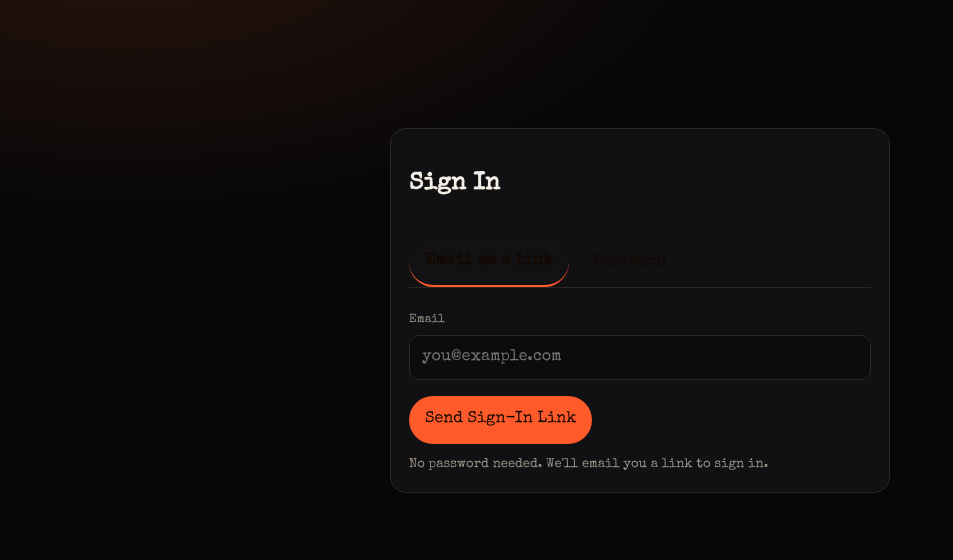
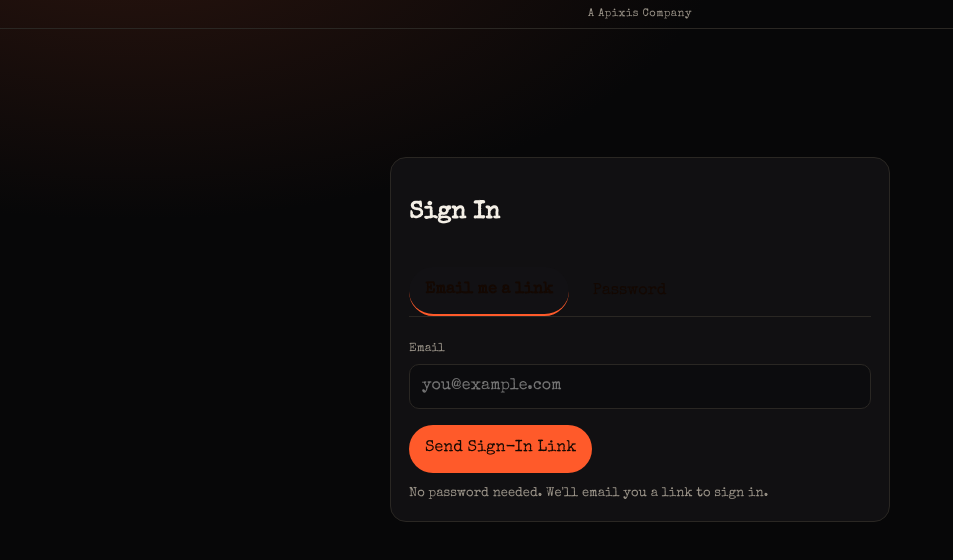
Before and after one commit to 313aidaroos/PersonalContentBot, a Next.js app: page /auth in a window 1280 px wide. Shown: the top 560 px of the page, without its empty margins (0-953 px from the left). Built offline with nearby package versions, Linux system fonts and the light colour scheme.

Commit message:
Add small 'A Apixis Company' badge at the top of every page (links to apixis.dev)

```diff
--- a/app/globals.css
+++ b/app/globals.css
@@ -20,6 +20,18 @@ body {
 }
 
 a { color: inherit; }
+
+/* "A Apixis Company" family badge (top of every page) */
+.apixis-badge {
+  text-align: center;
+  font-size: 11px;
+  letter-spacing: 0.04em;
+  padding: 6px 12px;
+  border-bottom: 1px solid var(--line);
+  color: var(--muted);
+}
+.apixis-badge a { text-decoration: none; }
+.apixis-badge a:hover { color: var(--ink); text-decoration: underline; }
 
 .wrap {
   max-width: 1120px;
--- a/app/layout.tsx
+++ b/app/layout.tsx
@@ -12,7 +12,14 @@ export default function RootLayout({ children }: { children: React.ReactNode })
       <head>
         <link href="https://fonts.googleapis.com/css2?family=Special+Elite&display=swap" rel="stylesheet" />
       </head>
-      <body>{children}</body>
+      <body>
+        <div className="apixis-badge">
+          <a href="https://www.apixis.dev" target="_blank" rel="noopener noreferrer">
+            A Apixis Company
+          </a>
+        </div>
+        {children}
+      </body>
     </html>
   );
 }
```
